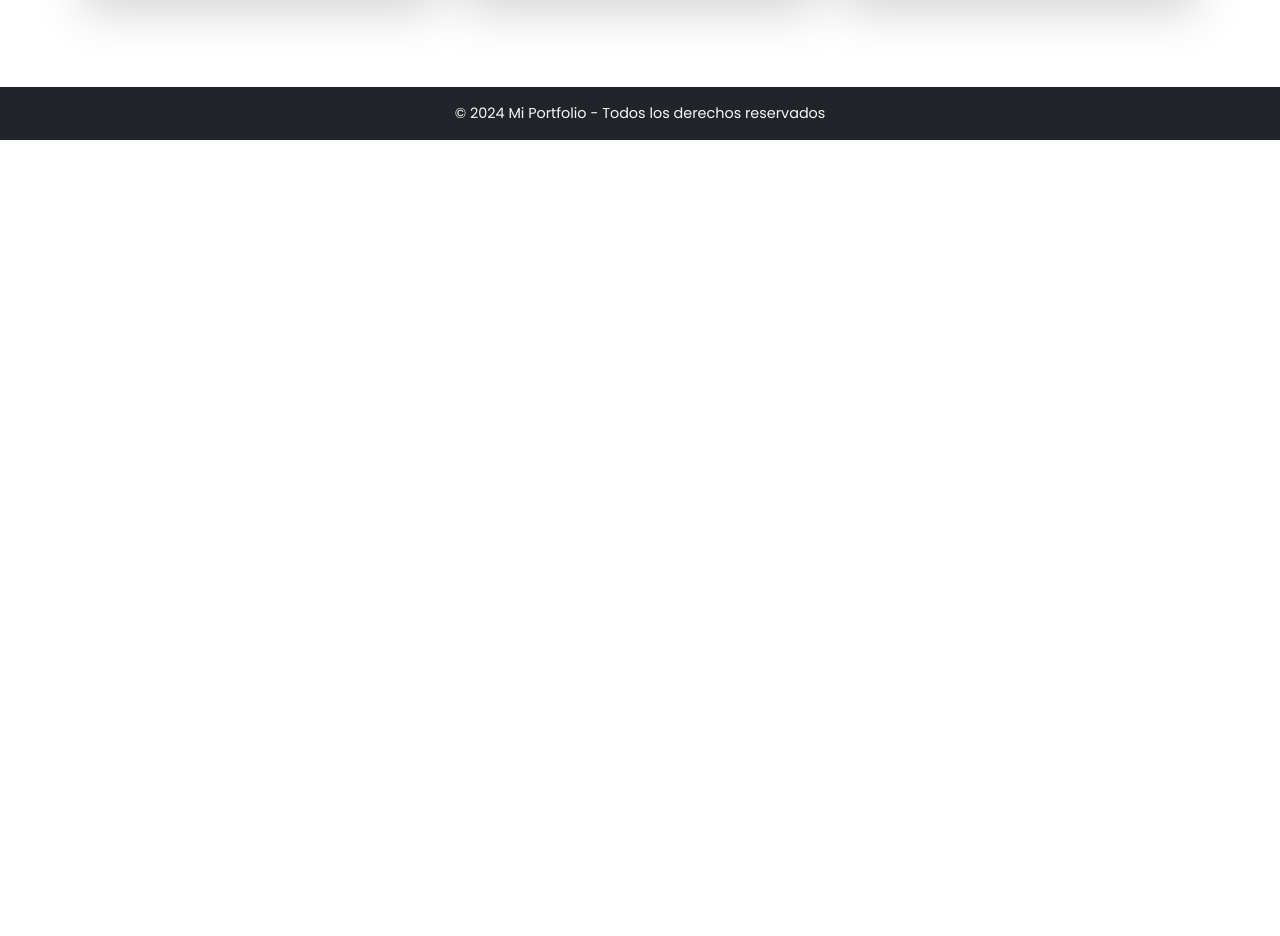
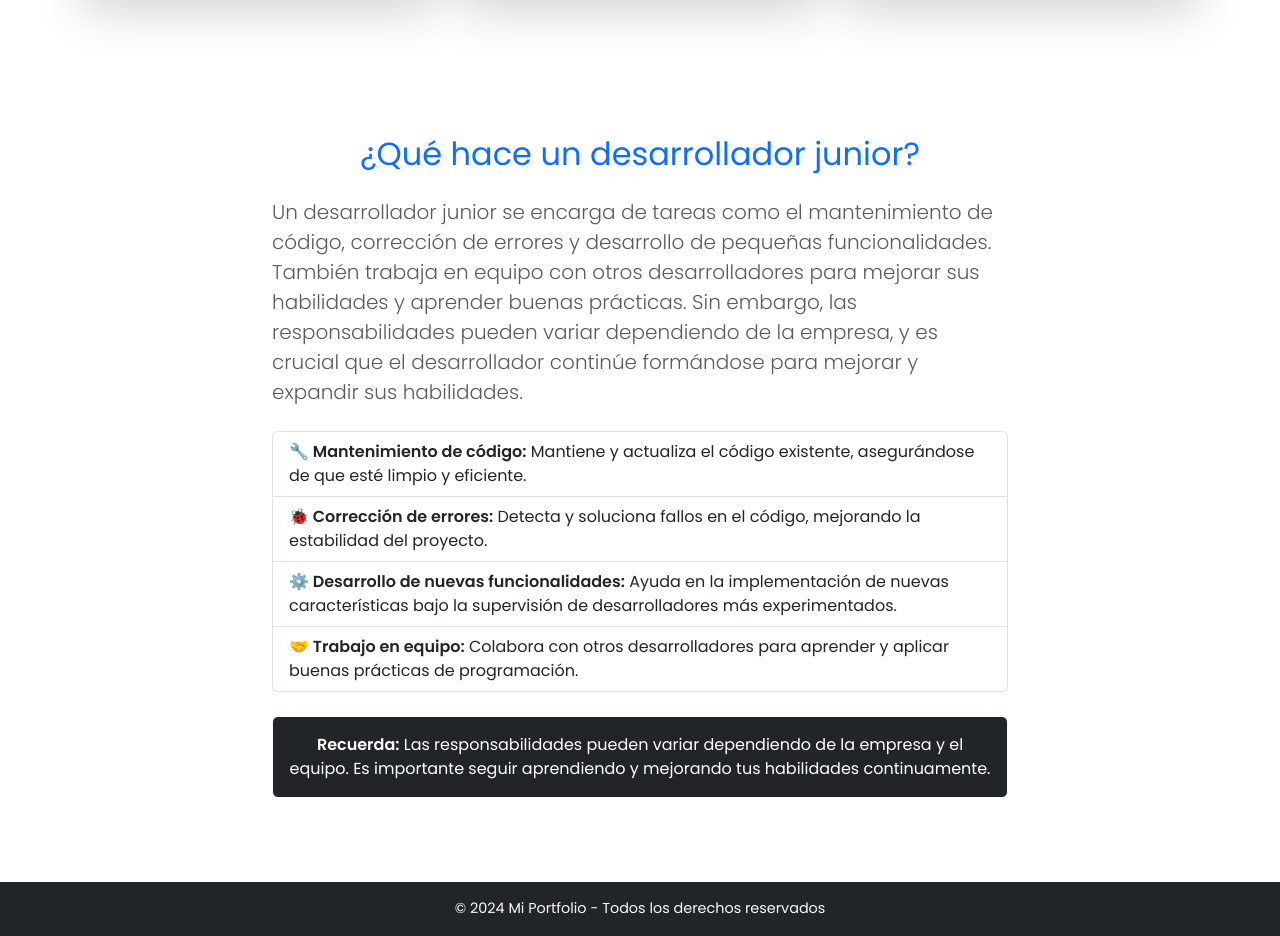
Before and after one commit to vanehit/Conecta-Jr, a React (Vite) app: page / in a window 1280 px wide. Shown: the part 1240-2176 px from the top of the page. Before the commit the page ends 1380 px from the top, so only its background shows below. Built offline with nearby package versions, Linux system fonts and the light colour scheme.

Commit message:
agregando section al home

```diff
--- a/src/Pages/Home.jsx
+++ b/src/Pages/Home.jsx
@@ -55,6 +55,30 @@ function Home() {
         </Row>
       </Container>
 
+      <section className="container py-5">
+        <h2 className="text-center text-primary font-weight-bold mb-4">¿Qué hace un desarrollador junior?</h2>
+        <div className="row justify-content-center">
+          <div className="col-lg-8 col-md-10 col-sm-12">
+            <p className="lead text-muted mb-4">
+              Un desarrollador junior se encarga de tareas como el mantenimiento de código, corrección de errores y desarrollo de pequeñas funcionalidades.
+              También trabaja en equipo con otros desarrolladores para mejorar sus habilidades y aprender buenas prácticas.
+              Sin embargo, las responsabilidades pueden variar dependiendo de la empresa, y es crucial que el desarrollador continúe formándose para mejorar y expandir sus habilidades.
+            </p>
+            <ul className="list-group">
+              <li className="list-group-item"><strong>🔧 Mantenimiento de código:</strong> Mantiene y actualiza el código existente, asegurándose de que esté limpio y eficiente.</li>
+              <li className="list-group-item"><strong>🐞 Corrección de errores:</strong> Detecta y soluciona fallos en el código, mejorando la estabilidad del proyecto.</li>
+              <li className="list-group-item"><strong>⚙️ Desarrollo de nuevas funcionalidades:</strong> Ayuda en la implementación de nuevas características bajo la supervisión de desarrolladores más experimentados.</li>
+              <li className="list-group-item"><strong>🤝 Trabajo en equipo:</strong> Colabora con otros desarrolladores para aprender y aplicar buenas prácticas de programación.</li>
+            </ul>
+            <p className="text-center mt-4 p-3 bg-dark text-white font-weight-bold border border-light rounded">
+              <strong>Recuerda:</strong> Las responsabilidades pueden variar dependiendo de la empresa y el equipo. Es importante seguir aprendiendo y mejorando tus habilidades continuamente.
+            </p>
+
+          </div>
+        </div>
+      </section>
+
+
       <Footer />
     </>
   );
```
